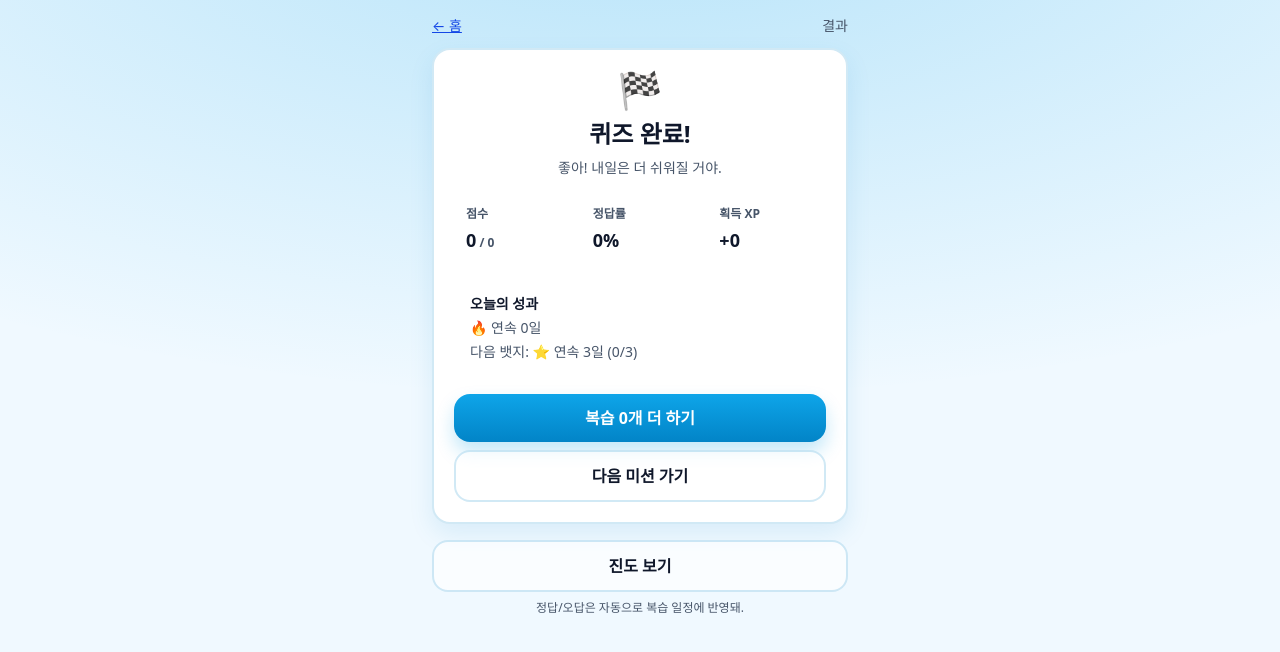
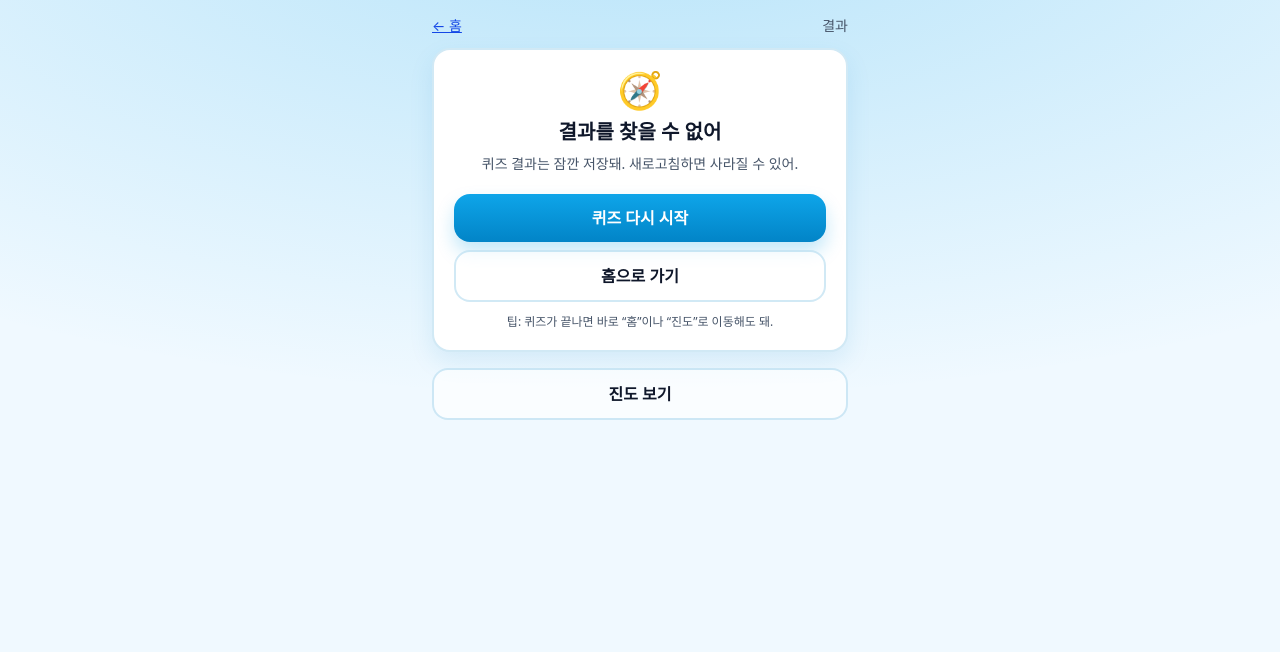
Before and after one commit to woairi/hanja-study, a Next.js app in the folder web/: page /quiz/result in a window 1280 px wide. Shown: the top 652 px of the page. Built offline with nearby package versions, Linux system fonts and the light colour scheme.

Commit message:
FE polish: guards for quiz result and progress legacy daily

```diff
--- a/web/src/app/progress/page.tsx
+++ b/web/src/app/progress/page.tsx
@@ -53,6 +53,7 @@ export default function ProgressPage() {
 
     const quizAnsweredAllTime = st.stats?.quizAnswered || 0;
     const dailyKeys = Object.keys(st.stats.daily || {});
+    const hasDaily = dailyKeys.length > 0;
 
     return {
       days,
@@ -62,7 +63,9 @@ export default function ProgressPage() {
       wrong,
       acc,
       quizAnsweredAllTime,
+      hasDaily,
       isEmpty: quizAnsweredAllTime === 0 && dailyKeys.length === 0,
+      isLegacyNoDaily: quizAnsweredAllTime > 0 && !hasDaily,
     };
   }, [now, period]);
 
@@ -263,7 +266,17 @@ export default function ProgressPage() {
 
       <section className="mt-1">
         <div className="flex items-center justify-between gap-3">
-          <h2 className="text-base font-semibold">요약</h2>
+          <div className="flex items-center gap-2">
+            <h2 className="text-base font-semibold">요약</h2>
+            {summary.isLegacyNoDaily && (
+              <span
+                className="rounded-full px-2 py-0.5 text-[11px] font-extrabold"
+                style={{ background: 'rgba(250, 204, 21, 0.25)', color: 'rgba(161, 98, 7, 0.95)' }}
+              >
+                업데이트
+              </span>
+            )}
+          </div>
           <div className="flex items-center gap-2">
             <Button
               variant={period === 'week' ? 'primary' : 'ghost'}
@@ -334,6 +347,32 @@ export default function ProgressPage() {
             </div>
           </Card>
         </div>
+
+        {summary.isLegacyNoDaily && (
+          <Card className="mt-3 p-4">
+            <div className="text-sm font-extrabold">주간/월간 기록이 아직 없어</div>
+            <div className="mt-1 text-sm" style={{ color: 'var(--muted)' }}>
+              예전 버전에서 쌓인 “누적” 데이터만 있고, 오늘부터는 날짜별 기록도 같이 저장돼.
+            </div>
+            <div className="mt-3 flex flex-col gap-2">
+              <Link
+                className="btn btn-primary focus-ring inline-flex w-full items-center justify-center"
+                href="/"
+              >
+                오늘 학습하러 가기
+              </Link>
+              <Link
+                className="btn btn-ghost focus-ring inline-flex w-full items-center justify-center"
+                href="/quiz/session"
+              >
+                퀴즈로 기록 만들기
+              </Link>
+            </div>
+            <div className="mt-3 text-xs" style={{ color: 'var(--muted)' }}>
+              한 번만 풀면 다음부터 요약 카드가 채워져!
+            </div>
+          </Card>
+        )}
 
         {summary.isEmpty && (
           <Card className="mt-3 p-4">
--- a/web/src/app/quiz/result/ResultClient.tsx
+++ b/web/src/app/quiz/result/ResultClient.tsx
@@ -76,6 +76,56 @@ export default function ResultClient() {
   }, [grade, score, total]);
 
   const hasWrong = wrongItems.length > 0;
+
+  if (!payload) {
+    return (
+      <main className="mx-auto min-h-[100svh] max-w-md p-4 pb-[calc(7.5rem+env(safe-area-inset-bottom))]">
+        <div className="mb-3 flex items-center justify-between">
+          <Link className="text-sm text-blue-700 underline" href="/">
+            ← 홈
+          </Link>
+          <div className="text-sm" style={{ color: 'var(--muted)' }}>
+            결과
+          </div>
+        </div>
+
+        <Card className="p-5 text-center">
+          <div className="text-4xl">🧭</div>
+          <h1 className="mt-2 text-xl font-extrabold">결과를 찾을 수 없어</h1>
+          <p className="mt-2 text-sm" style={{ color: 'var(--muted)' }}>
+            퀴즈 결과는 잠깐 저장돼. 새로고침하면 사라질 수 있어.
+          </p>
+
+          <div className="mt-5 flex flex-col gap-2">
+            <Link
+              className="btn btn-primary focus-ring inline-flex w-full items-center justify-center"
+              href={`/quiz/session?grade=${encodeURIComponent(grade)}`}
+              onClick={() => logEvent('quiz_result_missing_start_quiz_click', { grade })}
+            >
+              퀴즈 다시 시작
+            </Link>
+            <Link
+              className="btn btn-ghost focus-ring inline-flex w-full items-center justify-center"
+              href="/"
+              onClick={() => logEvent('quiz_result_missing_home_click', { grade })}
+            >
+              홈으로 가기
+            </Link>
+          </div>
+
+          <div className="mt-3 text-xs" style={{ color: 'var(--muted)' }}>
+            팁: 퀴즈가 끝나면 바로 “홈”이나 “진도”로 이동해도 돼.
+          </div>
+        </Card>
+
+        <div className="mt-4">
+          <Link className="btn btn-ghost focus-ring inline-flex w-full items-center justify-center" href="/progress">
+            진도 보기
+          </Link>
+        </div>
+      </main>
+    );
+  }
 
   return (
     <main className="mx-auto min-h-[100svh] max-w-md p-4 pb-[calc(7.5rem+env(safe-area-inset-bottom))]">
@@ -203,7 +253,8 @@ export default function ResultClient() {
               <div>
                 <div className="text-sm font-extrabold">정답 & 해설</div>
                 <div className="mt-2 text-xl font-extrabold">
-                  {selectedItem.hanja} <span className="text-sm" style={{ color: 'var(--muted)' }}>
+                  {selectedItem.hanja}{' '}
+                  <span className="text-sm" style={{ color: 'var(--muted)' }}>
                     = {selectedItem.meaning} {selectedItem.reading}
                   </span>
                 </div>
@@ -222,7 +273,8 @@ export default function ResultClient() {
 
                 {selectedItem.confusables?.length ? (
                   <div className="mt-2 text-xs" style={{ color: 'var(--muted)' }}>
-                    헷갈리기: <span className="font-extrabold">{selectedItem.confusables.slice(0, 6).join(' ')}</span>
+                    헷갈리기:{' '}
+                    <span className="font-extrabold">{selectedItem.confusables.slice(0, 6).join(' ')}</span>
                   </div>
                 ) : null}
 
--- a/web/src/lib/telemetry.ts
+++ b/web/src/lib/telemetry.ts
@@ -12,7 +12,9 @@ export type TelemetryEvent =
   | 'post_done_weak_review_click'
   | 'post_done_more_review_click'
   | 'quiz_wrong_tap'
-  | 'quiz_next_mission_click';
+  | 'quiz_next_mission_click'
+  | 'quiz_result_missing_start_quiz_click'
+  | 'quiz_result_missing_home_click';
 
 type TelemetryState = {
   v: 1;
@@ -42,6 +44,8 @@ const EVENTS: TelemetryEvent[] = [
   'post_done_more_review_click',
   'quiz_wrong_tap',
   'quiz_next_mission_click',
+  'quiz_result_missing_start_quiz_click',
+  'quiz_result_missing_home_click',
 ];
 
 function empty(): TelemetryState {
```
Also changed, not shown: 1 other file (tests, documents, lock files or other folders).
